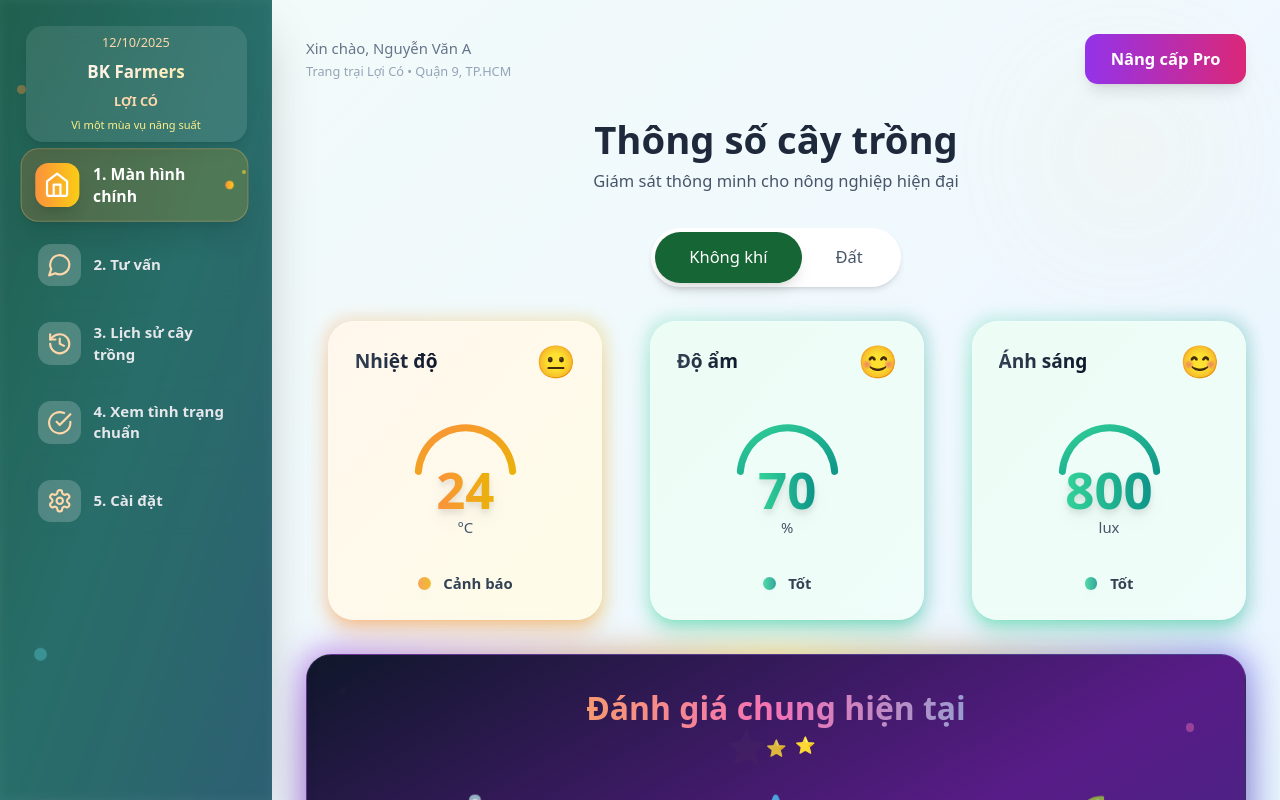
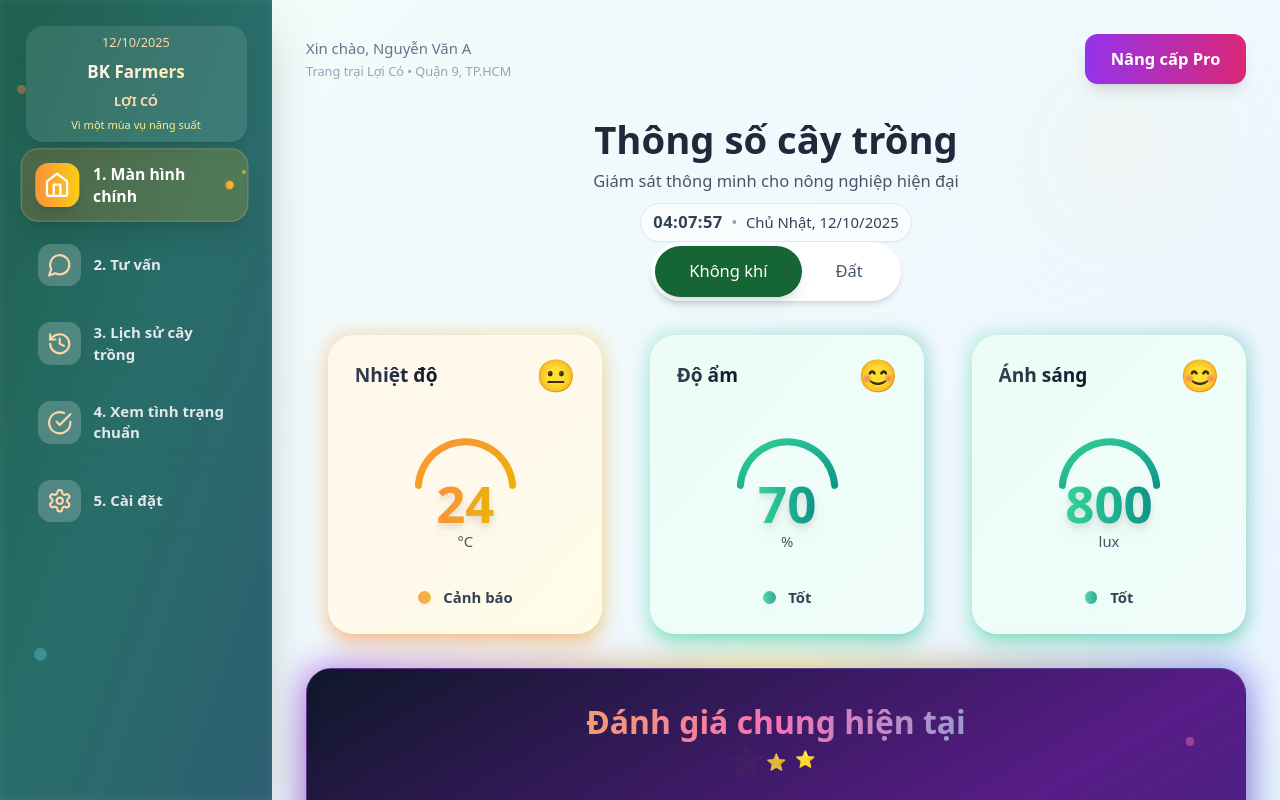
Before and after one commit to anhphambk22/BK_FARM_FRONTEND, a React (Vite) app: page / in a window 1280 px wide. Shown: the top 800 px of the page. Built offline with nearby package versions, Linux system fonts and the light colour scheme; sample sign-in values are in the browser's storage; the HTML template or start-up script is replaced by a standard one.

Commit message:
feat(dashboard): move live clock under subtitle line

```diff
--- /dev/null
+++ b/src/components/Clock.tsx
@@ -0,0 +1,29 @@
+import { useEffect, useState } from 'react';
+
+/**
+ * Live clock that updates every second.
+ * - Locale: vi-VN
+ * - Shows: HH:mm:ss • dd/MM/yyyy (Thứ ...)
+ */
+export default function Clock({ className = '' }: { className?: string }) {
+  const [now, setNow] = useState(() => new Date());
+
+  useEffect(() => {
+    const t = setInterval(() => setNow(new Date()), 1000);
+    return () => clearInterval(t);
+  }, []);
+
+  const time = now.toLocaleTimeString('vi-VN', {
+    hour: '2-digit', minute: '2-digit', second: '2-digit',
+  });
+  const dayName = now.toLocaleDateString('vi-VN', { weekday: 'long' });
+  const date = now.toLocaleDateString('vi-VN', { day: '2-digit', month: '2-digit', year: 'numeric' });
+
+  return (
+    <div className={`inline-flex items-center gap-2 px-3 py-1.5 rounded-full bg-white/60 border border-gray-200 shadow-sm text-slate-700 ${className}`}>
+      <span className="font-bold tracking-wide tabular-nums">{time}</span>
+      <span className="text-slate-400">•</span>
+      <span className="capitalize text-sm">{dayName}, {date}</span>
+    </div>
+  );
+}
--- a/src/pages/Dashboard.tsx
+++ b/src/pages/Dashboard.tsx
@@ -1,6 +1,7 @@
 import { useAppStore } from '../store/appStore';
 import GaugeCard from '../components/GaugeCard';
 import AssessmentCard from '../components/AssessmentCard';
+import Clock from '../components/Clock';
 
 export default function Dashboard() {
   const { activeTab, setActiveTab, sensorData } = useAppStore();
@@ -18,12 +19,15 @@ export default function Dashboard() {
   return (
     <div className="space-y-8">
       <div className="mb-8">
-        <h1 className="text-4xl font-bold text-slate-800 text-center mb-2">
-          Thông số cây trồng
-        </h1>
-        <p className="text-slate-600 text-center mb-8">
-          Giám sát thông minh cho nông nghiệp hiện đại
-        </p>
+        <div className="flex flex-col items-center gap-2 mb-2">
+          <h1 className="text-4xl font-bold text-slate-800 text-center">
+            Thông số cây trồng
+          </h1>
+        </div>
+        <p className="text-slate-600 text-center">Giám sát thông minh cho nông nghiệp hiện đại</p>
+        <div className="mt-2 flex justify-center">
+          <Clock />
+        </div>
 
         <div className="flex justify-center">
           <div className="bg-white rounded-full p-1 shadow-md">
```
